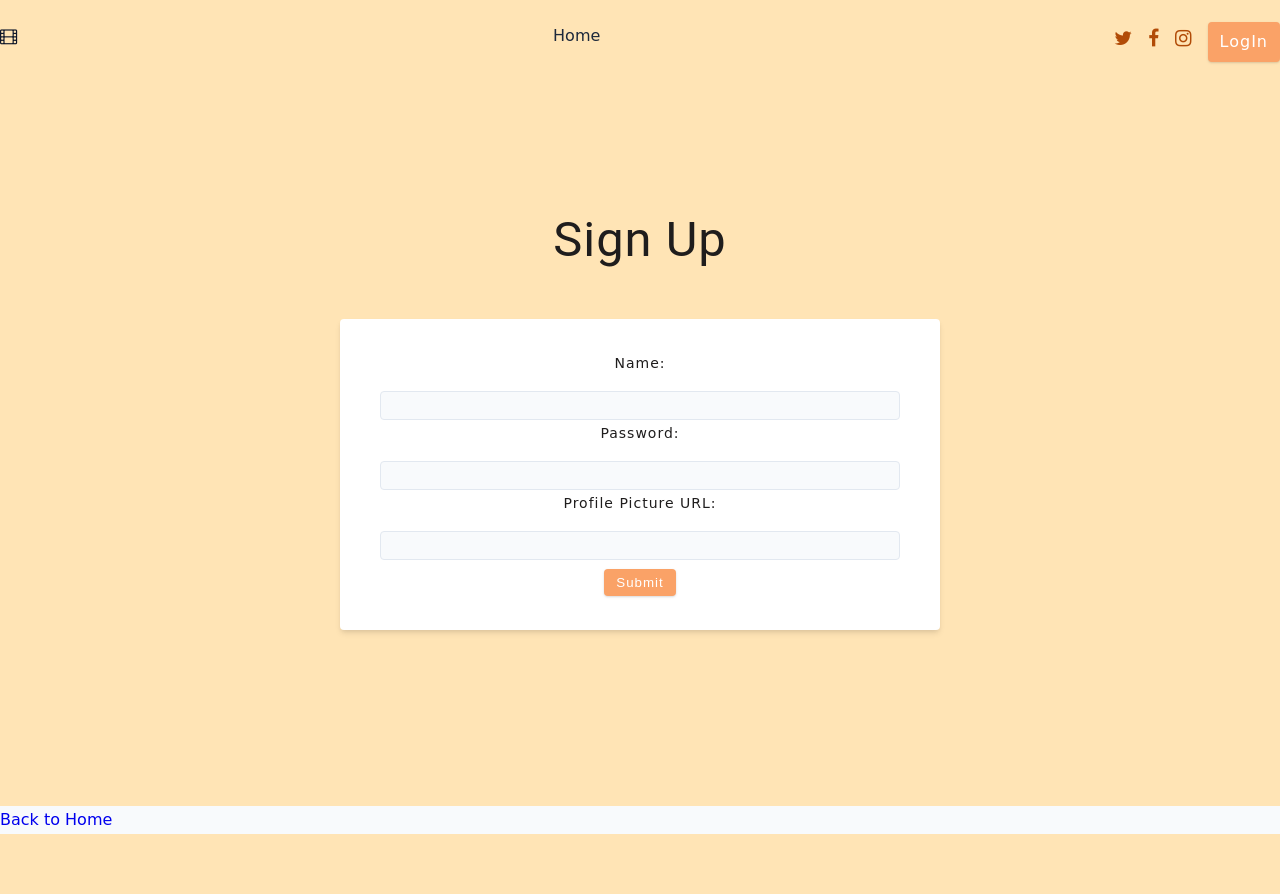
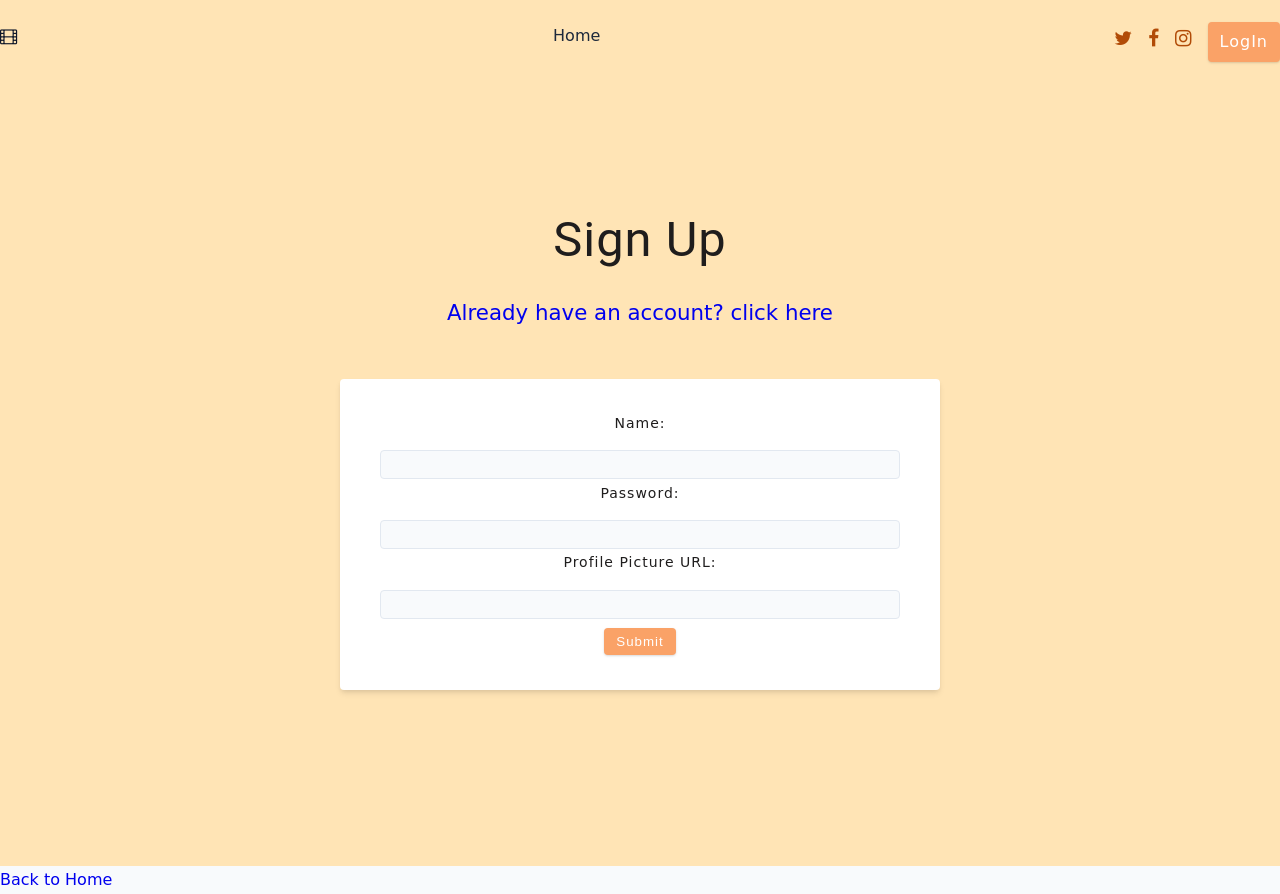
Before and after one commit to shira1008/MoviWeb, a Flask app: page /add_user in a window 1280 px wide. Before the commit the page ends 834 px from the top, so only its background shows below. Run offline with Flask 3, Linux system fonts and the light colour scheme; some libraries are stand-ins or nearby versions.

Commit message:
added link to login

```diff
--- a/templates/add_user.html
+++ b/templates/add_user.html
@@ -29,6 +29,7 @@
     <!-- end navbar -->
     <div class="section_user">
       <h1>Sign Up</h1>
+      <a href="{{ url_for('login') }}">Already have an account? click here</a>
       <form class="my-form" action="/add_user" method="post">
         <div>
           <label for="author">Name:</label>
```
